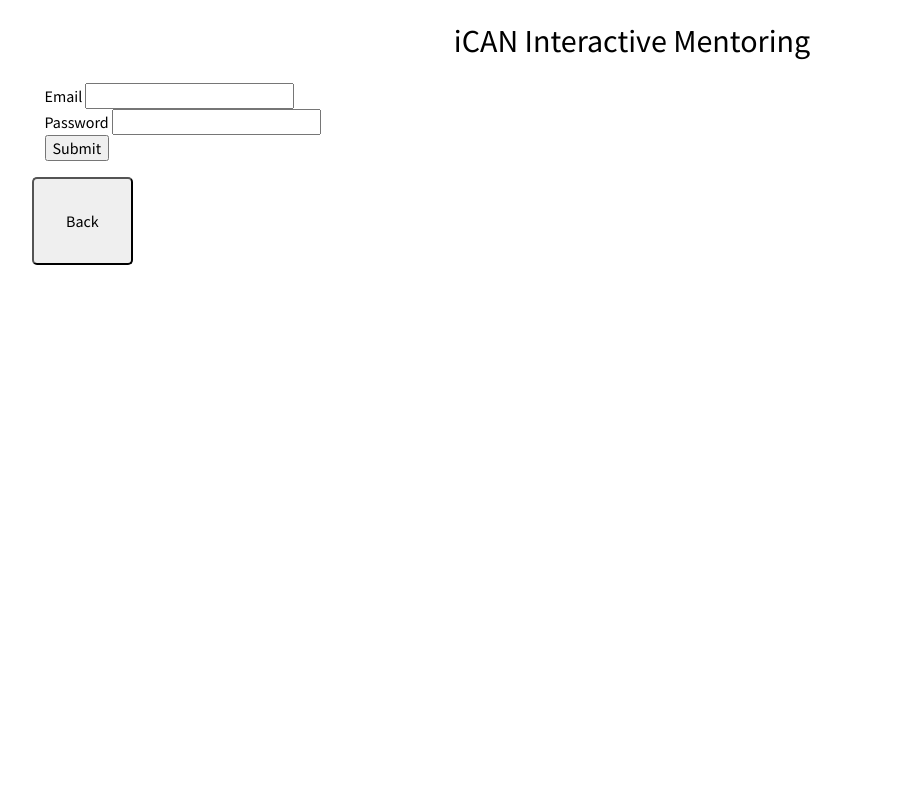
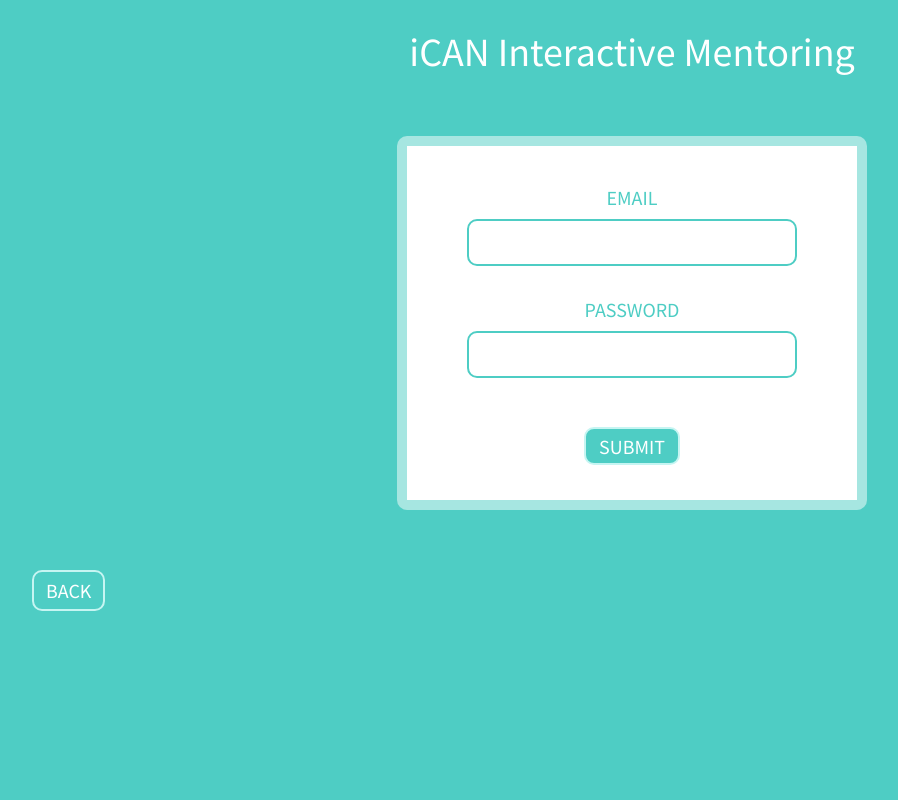
Before and after one commit to hack4impact-upenn/ican, a Flask app: page /login in a window 1280 px wide. Shown: the whole page, without its empty margins (8-906 px from the left). Run offline with Flask 2, Linux system fonts and the light colour scheme; style sheets or scripts are compiled from the project's sources; some libraries are stand-ins or nearby versions.

Commit message:
new styles

```diff
--- a/app/assets/scss/pages/login.scss
+++ b/app/assets/scss/pages/login.scss
@@ -1,3 +1,4 @@
+@import "_type";
 /* GENERAL */
 body {
   background-color:$form;
--- a/app/assets/scss/pages/signup.scss
+++ b/app/assets/scss/pages/signup.scss
@@ -1,3 +1,4 @@
+@import "_type";
 /* GENERAL */
 body {
 	background-color:$form;
--- a/app/static/css/pages/login.css
+++ b/app/static/css/pages/login.css
@@ -0,0 +1,71 @@
+@import url(http://fonts.googleapis.com/css?family=Source+Sans+Pro:300,400,600,700,300italic,400italic,600italic,700italic);
+  body {
+    background-color: #4ecdc4;
+    color: #fff;
+    font-size: 20px; }
+
+    h1 {
+      margin-bottom: 5%; }
+
+      form {
+        margin: 0 30%;
+        padding: 3% 0;
+        text-align: center;
+        color: #4ecdc4;
+        background-color: #fff;
+        border: 10px solid rgba(78, 205, 196, 0.5);
+        border-radius: 10px; }
+
+        .form-group {
+          padding: 1%;
+          margin-bottom: 5%;
+          width: 100%; }
+
+          .control-label {
+            display: block;
+            margin-bottom: 2%;
+            text-transform: uppercase; }
+
+            .form-control {
+              width: 75%;
+              padding: 2%;
+              outline: none;
+              color: #4ecdc4;
+              border: 2px solid #4ecdc4;
+              border-radius: 10px; }
+
+              .help-block {
+                color: #878787;
+                font-size: 15px;
+                margin: 0;
+                margin-top: 2%; }
+
+                #submit, .back {
+                  display: inline-block;
+                  padding: 1% 3%;
+                  margin-top: 5%;
+                  background-color: #4ecdc4;
+                  color: #fff;
+                  border: 2px solid #C6F5F2;
+                  border-radius: 10px;
+                  text-transform: uppercase;
+                  text-align: center;
+                  outline: none;
+                  cursor: pointer;
+                  transition: ease 0.4s; }
+
+                  #submit:hover, .back:hover {
+                    background-color: #fff;
+                    color: #4ecdc4;
+                    border-color: #4ecdc4; }
+
+                    .back {
+                      padding: 0.5% 1%; }
+* {
+  font-family: 'Source Sans Pro', sans-serif; }
+
+  h1 {
+    font-weight: normal; }
+
+    header.landing h1 {
+      text-align: center; }
```
Also changed, not shown: app/static/css/pages/signup.css (added, +71 -0 lines).
